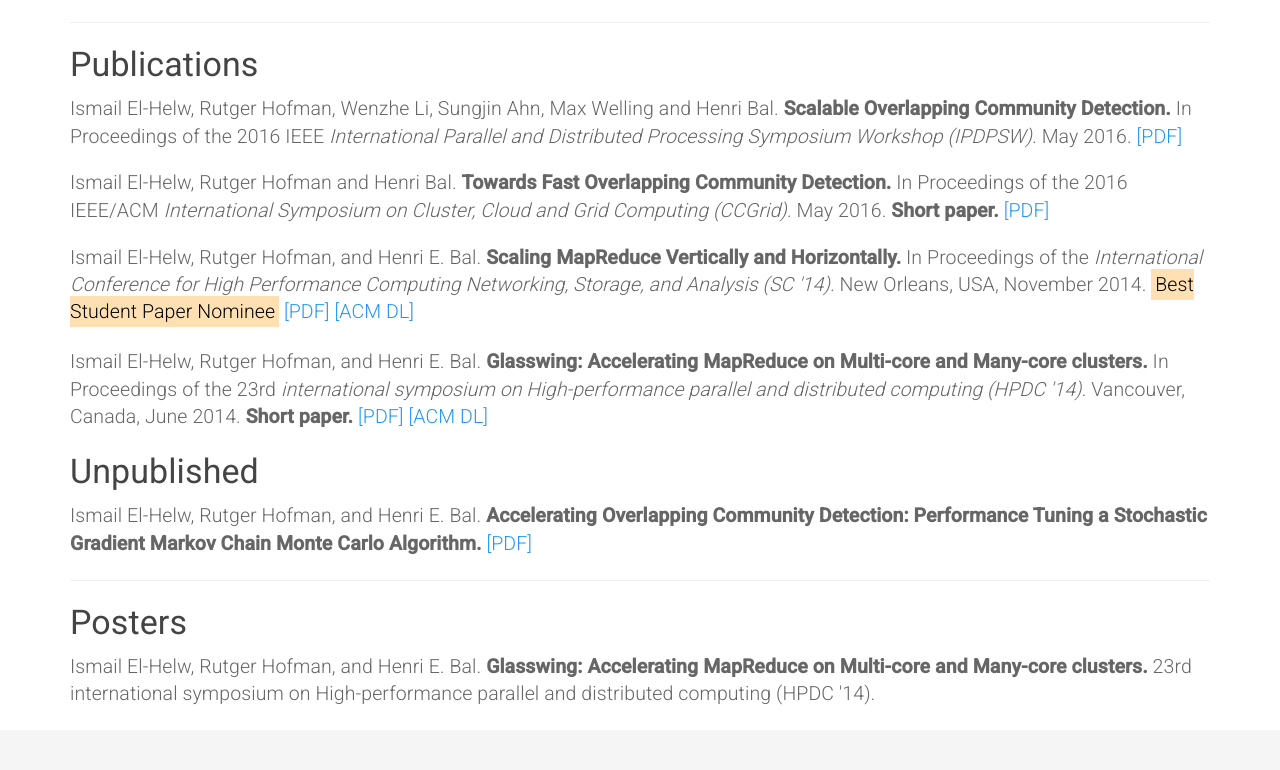
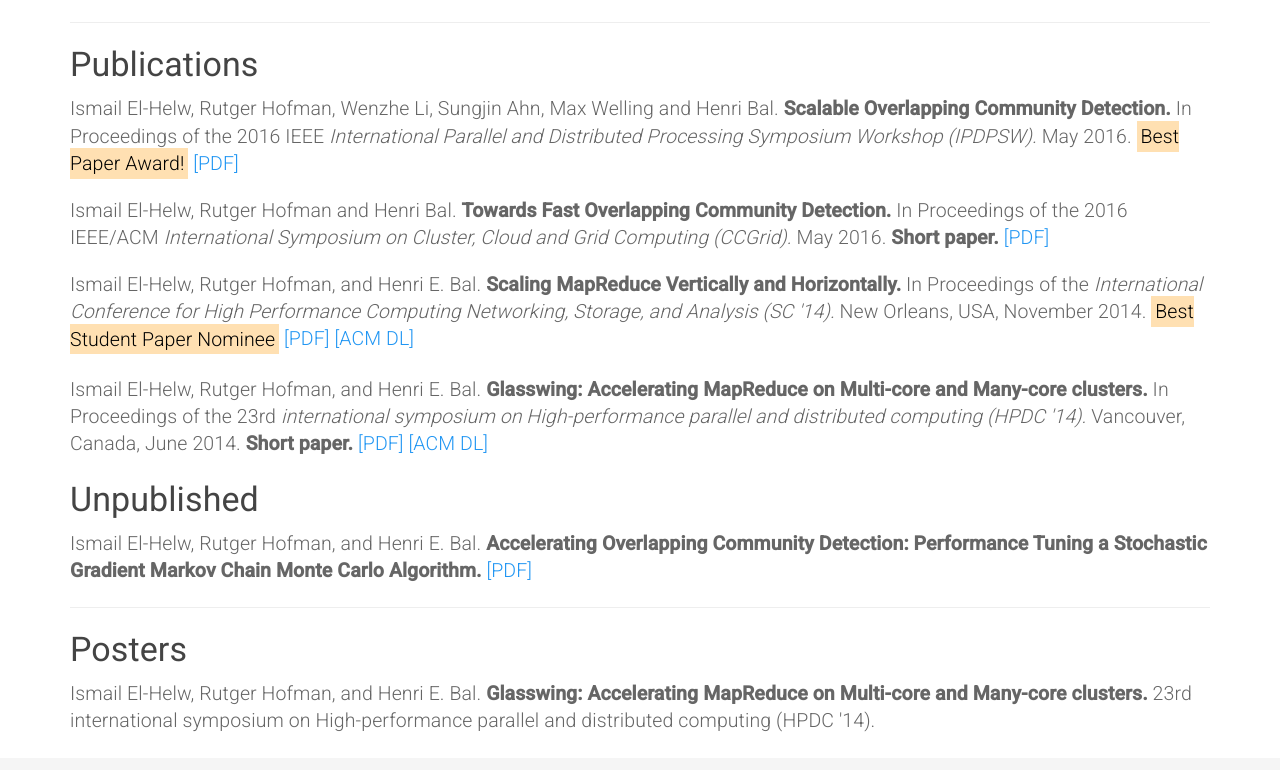
Before and after one commit to ielhelw/vu-www, a plain HTML site: page index.html in a window 1280 px wide. Shown: the part 1141-1911 px from the top of the page. Drawn offline with Linux system fonts and the light colour scheme.

Commit message:
ParLearning paper won best paper award!

```diff
--- a/index.html
+++ b/index.html
@@ -124,7 +124,7 @@
 						<strong>Scalable Overlapping Community Detection.</strong> In
             Proceedings of the 2016 IEEE <em>International Parallel and
             Distributed Processing Symposium Workshop (IPDPSW).</em>
-            May 2016.
+            May 2016. <mark>Best Paper Award!</mark>
 						<a href="pubs/elhelw-parlearning16.pdf">[PDF]</a></p>
 
             <p>Ismail El-Helw, Rutger Hofman and Henri Bal.
```
